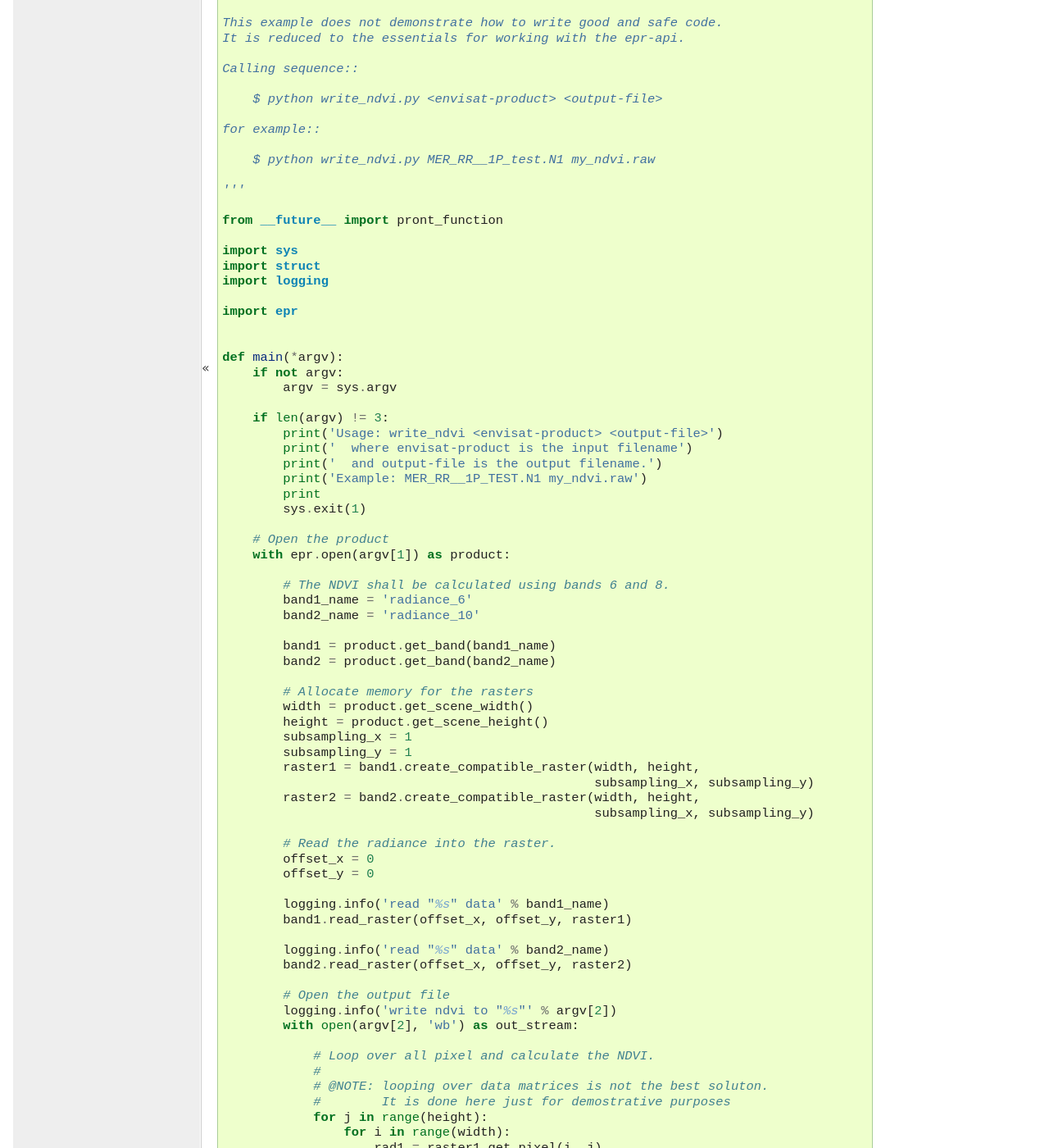
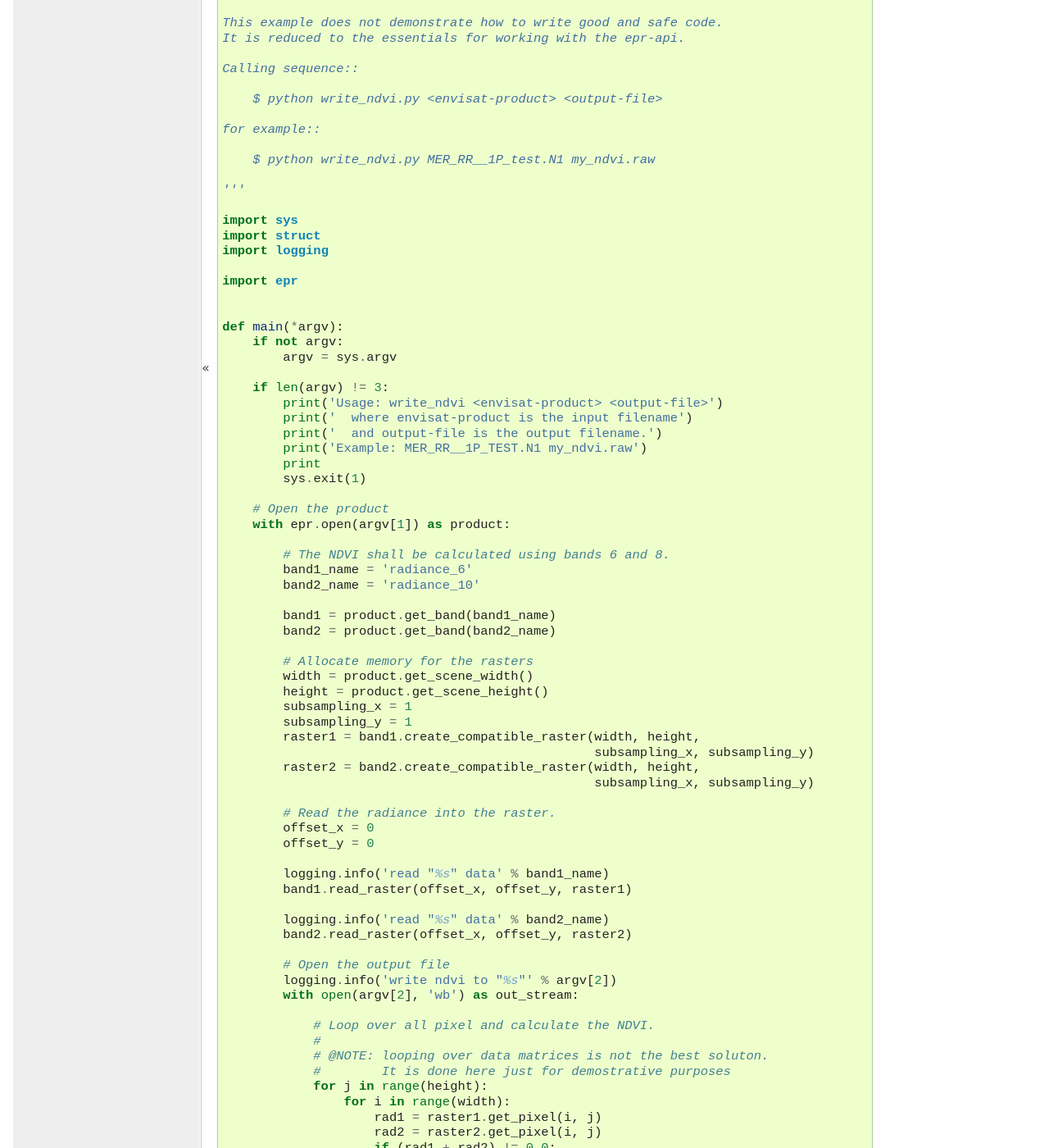
Before and after one commit to avalentino/pyepr, a Sphinx documentation site: the page built from doc/ndvi_example.rst, in a window 1280 px wide and 1400 px high, scrolled down 640 px. Shown: the whole window at 82% size. Built offline with Sphinx 7.4.7, drawn with Linux system fonts in a browser that asks for light colours; formulas are drawn with MathJax 3; some of the changed lines change nothing that is shown.

Commit message:
Update docs

```diff
--- a/doc/bands_example.rst
+++ b/doc/bands_example.rst
@@ -38,7 +38,7 @@
 
 .. literalinclude:: examples/write_bands.py
    :language: python
-   :lines: 1-15
+   :lines: 1-11
 
 
 The main program
@@ -52,7 +52,7 @@
 
 .. literalinclude:: examples/write_bands.py
    :language: python
-   :lines: 55-
+   :lines: 48-
 
 It performs some basic command line arguments handling and then open the
 input product.
@@ -63,7 +63,7 @@
 
 .. literalinclude:: examples/write_bands.py
    :language: python
-   :lines: 97-99
+   :lines: 89-90
 
 Finally the core function (:func:`write_raw_image`) is called on each band
 specified on the command:
@@ -74,7 +74,7 @@
 
 .. literalinclude:: examples/write_bands.py
    :language: python
-   :lines: 100-101
+   :lines: 91-92
 
 
 The :func:`write_raw_image` core function
@@ -101,7 +101,7 @@
 
 .. literalinclude:: examples/write_bands.py
    :language: python
-   :lines: 23-25
+   :lines: 19-20
 
 Then the desired band is retrieved using the :meth:`epr.Product.get_band`
 method and some of its parameters are loaded in to local variables:
@@ -112,7 +112,7 @@
 
 .. literalinclude:: examples/write_bands.py
    :language: python
-   :lines: 26-27
+   :lines: 22
 
 Band data are accessed by means of a :class:`epr.Raster` object.
 
@@ -128,7 +128,7 @@
 
 .. literalinclude:: examples/write_bands.py
    :language: python
-   :lines: 32-34
+   :lines: 28-29
 
 Then data are read using the :meth:`epr.Band.read_raster` method:
 
@@ -138,18 +138,9 @@
 
 .. literalinclude:: examples/write_bands.py
    :language: python
-   :lines: 36-37
+   :lines: 31-32
 
 Then the output file object is created (in binary mode of course)
-
-.. raw:: latex
-
-    \fvset{fontsize=\footnotesize}
-
-.. literalinclude:: examples/write_bands.py
-   :language: python
-   :lines: 39
-
 and data are copied to the output file one line at time
 
 .. raw:: latex
@@ -158,7 +149,7 @@
 
 .. literalinclude:: examples/write_bands.py
    :language: python
-   :lines: 41-42
+   :lines: 34-36
 
 Please note that it has been used :data:`epr.Raster.data` attribute of the
 :class:`epr.Raster` objects that exposes :class:`epr.Raster` data with the
--- a/doc/bitmask_example.rst
+++ b/doc/bitmask_example.rst
@@ -41,7 +41,7 @@
     \fvset{fontsize=\footnotesize}
 
 .. literalinclude:: examples/write_bitmask.py
-   :lines: 27
+   :lines: 25
 
 .. index:: product, open
    pair: with; statement
@@ -58,7 +58,7 @@
 
 .. literalinclude:: examples/write_bitmask.py
    :language: python
-   :lines: 51-52
+   :lines: 49-50
 
 .. index:: product
 
@@ -72,7 +72,7 @@
 
 .. literalinclude:: examples/write_bitmask.py
    :language: python
-   :lines: 55-56
+   :lines: 53-54
 
 The EPR API allows to manage data by means of :class:`epr.Raster` objects, so
 the function :func:`epr.create_bitmask_raster`, specific for bitmasks, is used
@@ -89,7 +89,7 @@
 
 .. literalinclude:: examples/write_bitmask.py
    :language: python
-   :lines: 63
+   :lines: 61
 
 The :meth:`epr.Product.read_bitmask_raster` method receives in input the
 *bm_expr* parameter that is set via command line:
@@ -100,7 +100,7 @@
 
 .. literalinclude:: examples/write_bitmask.py
    :language: python
-   :lines: 48
+   :lines: 46
 
 *bm_expr* is a string that define the logical expression for the definition
 of the bit-mask. In a bit-mask expression, any number of the flag-names
@@ -127,7 +127,7 @@
 
 .. literalinclude:: examples/write_bitmask.py
    :language: python
-   :lines: 65-66
+   :lines: 63-64
 
 
 .. _Python: https://www.python.org
--- a/doc/conf.py
+++ b/doc/conf.py
@@ -1,5 +1,3 @@
-# -*- coding: utf-8 -*-
-#
 # Configuration file for the Sphinx documentation builder.
 #
 # This file only contains a selection of the most common options. For a full
@@ -179,7 +177,7 @@
 # (source start file, target name, title,
 #  author, documentclass [howto, manual, or own class]).
 latex_documents = [
-    (master_doc, 'pyepr.tex', u'PyEPR Documentation',
+    (master_doc, 'pyepr.tex', 'PyEPR Documentation',
      author, 'manual'),
 ]
 
@@ -191,7 +189,7 @@
 # One entry per manual page. List of tuples
 # (source start file, name, description, authors, manual section).
 man_pages = [
-    (master_doc, 'pyepr', u'PyEPR Documentation',
+    (master_doc, 'pyepr', 'PyEPR Documentation',
      [author], 1)
 ]
 
@@ -201,7 +199,7 @@
 # (source start file, target name, title, author,
 #  dir menu entry, description, category)
 texinfo_documents = [
-    (master_doc, 'PyEPR', u'PyEPR Documentation',
+    (master_doc, 'PyEPR', 'PyEPR Documentation',
      author, 'PyEPR', 'One line description of project.',
      'Miscellaneous'),
 ]
--- a/doc/examples/export_gdalvrt.py
+++ b/doc/examples/export_gdalvrt.py
@@ -106,7 +106,7 @@
     xsize = product.get_scene_width()
 
     if os.path.exists(vrt) and not overwrite_existing:
-        raise ValueError('unable to create "{0}". Already exists'.format(vrt))
+        raise ValueError('unable to create "{}". Already exists'.format(vrt))
 
     driver = gdal.GetDriverByName('VRT')
     if driver is None:
--- a/doc/examples/update_elements.py
+++ b/doc/examples/update_elements.py
@@ -1,6 +1,4 @@
 #!/usr/bin/env python3
-
-from __future__ import print_function
 
 import numpy as np
 from matplotlib import pyplot as plt
--- a/doc/examples/write_bands.py
+++ b/doc/examples/write_bands.py
@@ -5,9 +5,6 @@
 #
 # Source code of the C program is available at:
 # https://github.com/bcdev/epr-api/blob/master/src/examples/write_bands.c
-
-
-from __future__ import print_function
 
 import os
 import sys
@@ -18,9 +15,7 @@
     '''Generate the ENVI binary pattern image file for an actual DS.
 
     The first parameter is the output directory path.
-
     '''
-
     # Build ENVI file path, DS name specifically
     image_file_path = os.path.join(output_dir, band_name + '.raw')
 
@@ -36,13 +31,10 @@
     print('Reading band "%s"...' % band_name)
     raster = band.read_raster(0, 0, raster)
 
-    out_stream = open(image_file_path, 'wb')
-
-    for line in raster.data:
-        out_stream.write(line.tostring())
-    # or better: raster.data.tofile(out_stream)
-
-    out_stream.close()
+    with open(image_file_path, 'wb') as out_stream:
+        for line in raster.data:
+            out_stream.write(line.tostring())
+        # or better: raster.data.tofile(out_stream)
 
     print('Raw image data successfully written to "%s".' % image_file_path)
     print('C data type is "%s", element size %u byte(s), '
@@ -73,7 +65,6 @@
         . latitude
 
     '''
-
     if not argv:
         argv = sys.argv
 
@@ -95,7 +86,7 @@
     product_file_path = argv[1]
     output_dir_path = argv[2]
 
-    # Open the product; an argument is a path to product data file
+    # Open the product; the argument is the path to product the data file
     with epr.open(product_file_path) as product:
         for band_name in argv[3:]:
             write_raw_image(output_dir_path, product, band_name)
--- a/doc/examples/write_bitmask.py
+++ b/doc/examples/write_bitmask.py
@@ -20,8 +20,6 @@
     'l2_flags.LAND and !l2_flags.BRIGHT' my_flags.raw
 
 '''
-
-from __future__ import print_function
 
 import sys
 import epr
--- a/doc/examples/write_ndvi.py
+++ b/doc/examples/write_ndvi.py
@@ -23,8 +23,6 @@
     $ python write_ndvi.py MER_RR__1P_test.N1 my_ndvi.raw
 
 '''
-
-from __future__ import pront_function
 
 import sys
 import struct
--- a/doc/index.rst
+++ b/doc/index.rst
@@ -60,7 +60,8 @@
     Online documentation for other PyEpr_ versions:
 
     * `latest <https://pyepr.readthedocs.io/en/latest/>`_ development
-    * `1.0.1 <https://pyepr.readthedocs.io/en/v1.0.1/>`_ (latest stable)
+    * `1.0.1 <https://pyepr.readthedocs.io/en/v1.1.0/>`_ (latest stable)
+    * `1.0.1 <https://pyepr.readthedocs.io/en/v1.0.1/>`_
     * `1.0.0 <https://pyepr.readthedocs.io/en/v1.0.0/>`_
     * `0.9.5 <https://pyepr.readthedocs.io/en/v0.9.5/>`_
     * `0.8.2 <https://pyepr.readthedocs.io/en/v0.8.2/>`_
--- a/doc/ndvi_example.rst
+++ b/doc/ndvi_example.rst
@@ -38,7 +38,7 @@
     \fvset{fontsize=\footnotesize}
 
 .. literalinclude:: examples/write_ndvi.py
-   :lines: 49
+   :lines: 46-47
 
 .. index:: context, open
    pair: with; statement
@@ -70,7 +70,7 @@
     \fvset{fontsize=\footnotesize}
 
 .. literalinclude:: examples/write_ndvi.py
-   :lines: 51-56
+   :lines: 49-54
 
 *band1* and *band2* are used to read the calibrated radiances into the
 :class:`epr.Raster` objects that allow to access data matrices with the
@@ -92,7 +92,7 @@
     \fvset{fontsize=\footnotesize}
 
 .. literalinclude:: examples/write_ndvi.py
-   :lines: 58-66
+   :lines: 56-64
 
 Then data are actually loaded into memory using the
 :meth:`epr.Band.read_raster` method.
@@ -105,7 +105,7 @@
     \fvset{fontsize=\footnotesize}
 
 .. literalinclude:: examples/write_ndvi.py
-   :lines: 68-76
+   :lines: 66-74
 
 .. note::
 
@@ -119,7 +119,7 @@
     \fvset{fontsize=\footnotesize}
 
 .. literalinclude:: examples/write_ndvi.py
-   :lines: 78-80
+   :lines: 76-78
 
 the program simply loops over all pixel and calculate the NDVI with the
 following formula:
@@ -131,7 +131,7 @@
     \fvset{fontsize=\footnotesize}
 
 .. literalinclude:: examples/write_ndvi.py
-   :lines: 82-95
+   :lines: 80-93
 
 This part of the code tries to mimic closely the original C code
 (`write_ndvi.c`_)
@@ -164,7 +164,7 @@
     \fvset{fontsize=\footnotesize}
 
 .. literalinclude:: examples/write_ndvi.py
-   :lines: 94
+   :lines: 92
 
 .. note::
 
--- a/doc/update_example.rst
+++ b/doc/update_example.rst
@@ -25,7 +25,7 @@
 
 .. literalinclude:: examples/update_elements.py
    :language: python
-   :lines: 10-15
+   :lines: 8-13
 
 .. index:: matplotlib
 
@@ -37,7 +37,7 @@
 
 .. literalinclude:: examples/update_elements.py
    :language: python
-   :lines: 17-21
+   :lines: 15-19
 
 .. figure:: images/water_vapour_histogram_01.*
    :width: 60%
@@ -79,7 +79,7 @@
 
 .. literalinclude:: examples/update_elements.py
    :language: python
-   :lines: 24-32
+   :lines: 22-30
 
 Now the `sf_wvapour` scaling factor has been changed and it is possible to
 compute and display the histogram of modified data in the `water_vapour`
@@ -91,7 +91,7 @@
 
 .. literalinclude:: examples/update_elements.py
    :language: python
-   :lines: 34-48
+   :lines: 32-46
 
 .. figure:: images/water_vapour_histogram_02.*
    :width: 60%
@@ -150,7 +150,7 @@
 
 .. literalinclude:: examples/update_elements.py
    :language: python
-   :lines: 60-68
+   :lines: 58-66
 
 Please note that when one modifies the content of a :class:`Dataset` he/she
 should also take into account id the corresponding band has lines mirrored
@@ -170,7 +170,7 @@
 
 .. literalinclude:: examples/update_elements.py
    :language: python
-   :lines: 71-82
+   :lines: 69-80
 
 .. figure:: images/modified_water_vapour_with_box.*
 
```
